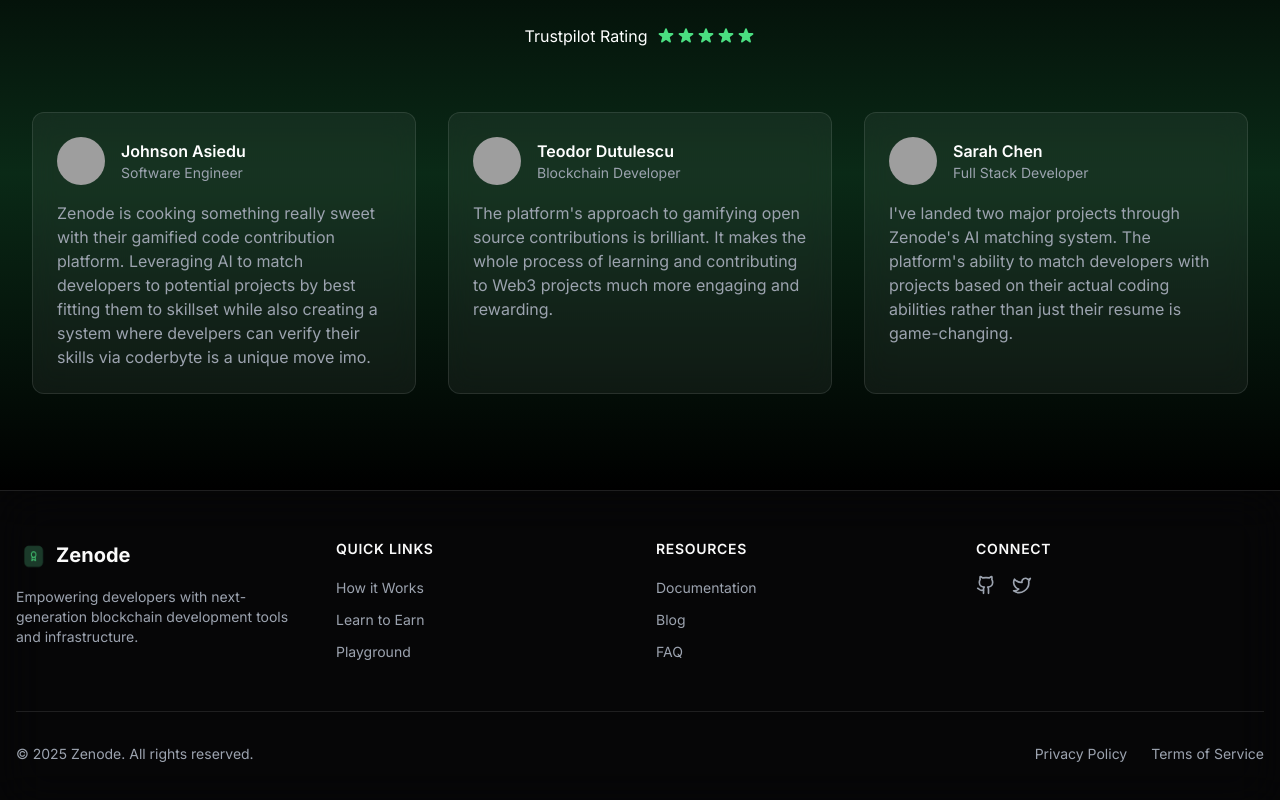
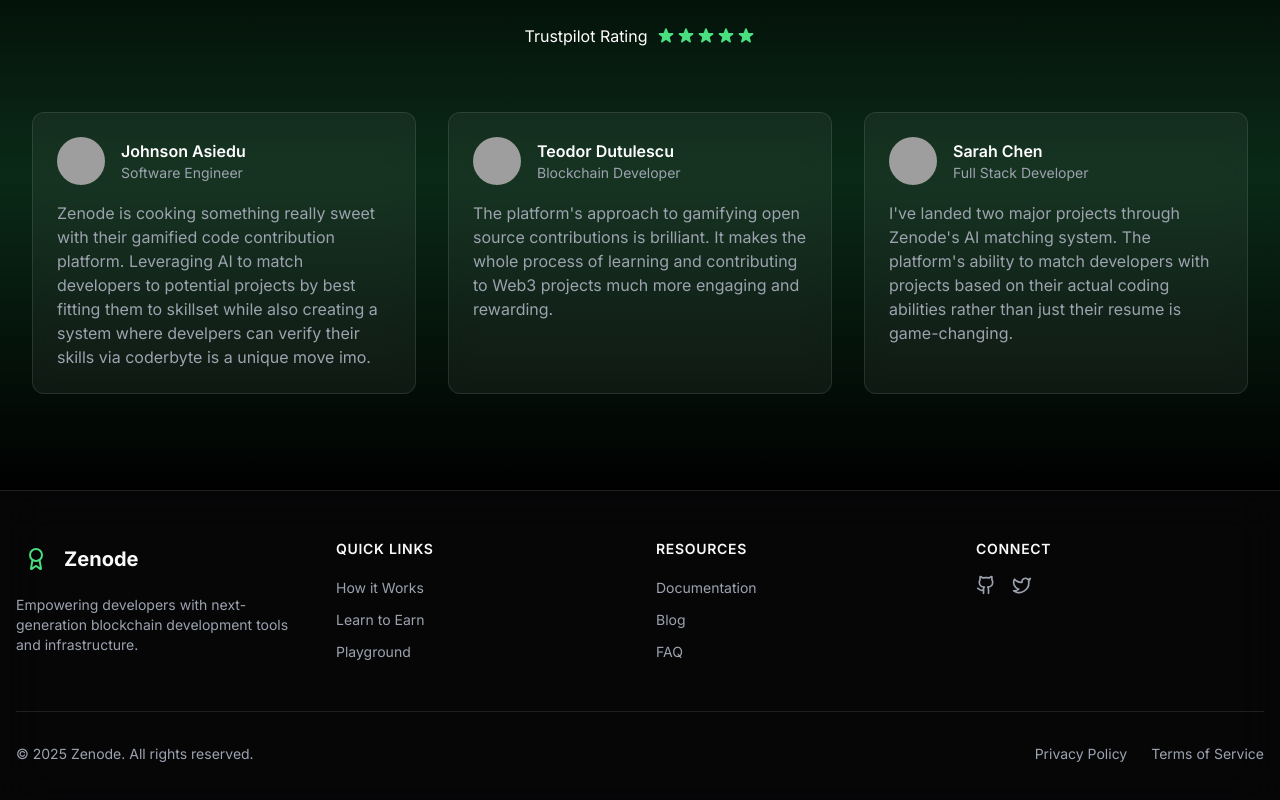
Before and after one commit to Jossyboydgenius/Zenode, a Next.js app: page / in a window 1280 px wide. Shown: the part 3729-4529 px from the top of the page. Built offline with nearby package versions, Linux system fonts and the light colour scheme; no server answers; grey boxes are pictures that could not be loaded; what @particle-network/connectkit would draw is missing.

Commit message:
refactor: update Footer with Award icon and simplified logo

```diff
--- a/src/components/layout/Footer.tsx
+++ b/src/components/layout/Footer.tsx
@@ -1,8 +1,7 @@
 'use client';
 
 import Link from 'next/link';
-import Image from 'next/image';
-import { Github, Twitter } from 'lucide-react';
+import { Award, Github, Twitter } from 'lucide-react';
 
 export function Footer() {
   return (
@@ -12,13 +11,9 @@ export function Footer() {
           {/* Logo and Description */}
           <div className="space-y-4">
             <Link href="/" className="flex items-center space-x-2">
-              <Image
-                src="/logo.png"
-                alt="Zenode Logo"
-                width={32}
-                height={32}
-                className="h-8 w-8"
-              />
+              <div className="p-2 rounded-lg">
+                <Award className="w-6 h-6 text-green-400" />
+              </div>
               <span className="text-xl font-bold">Zenode</span>
             </Link>
             <p className="text-sm text-gray-400">
```
